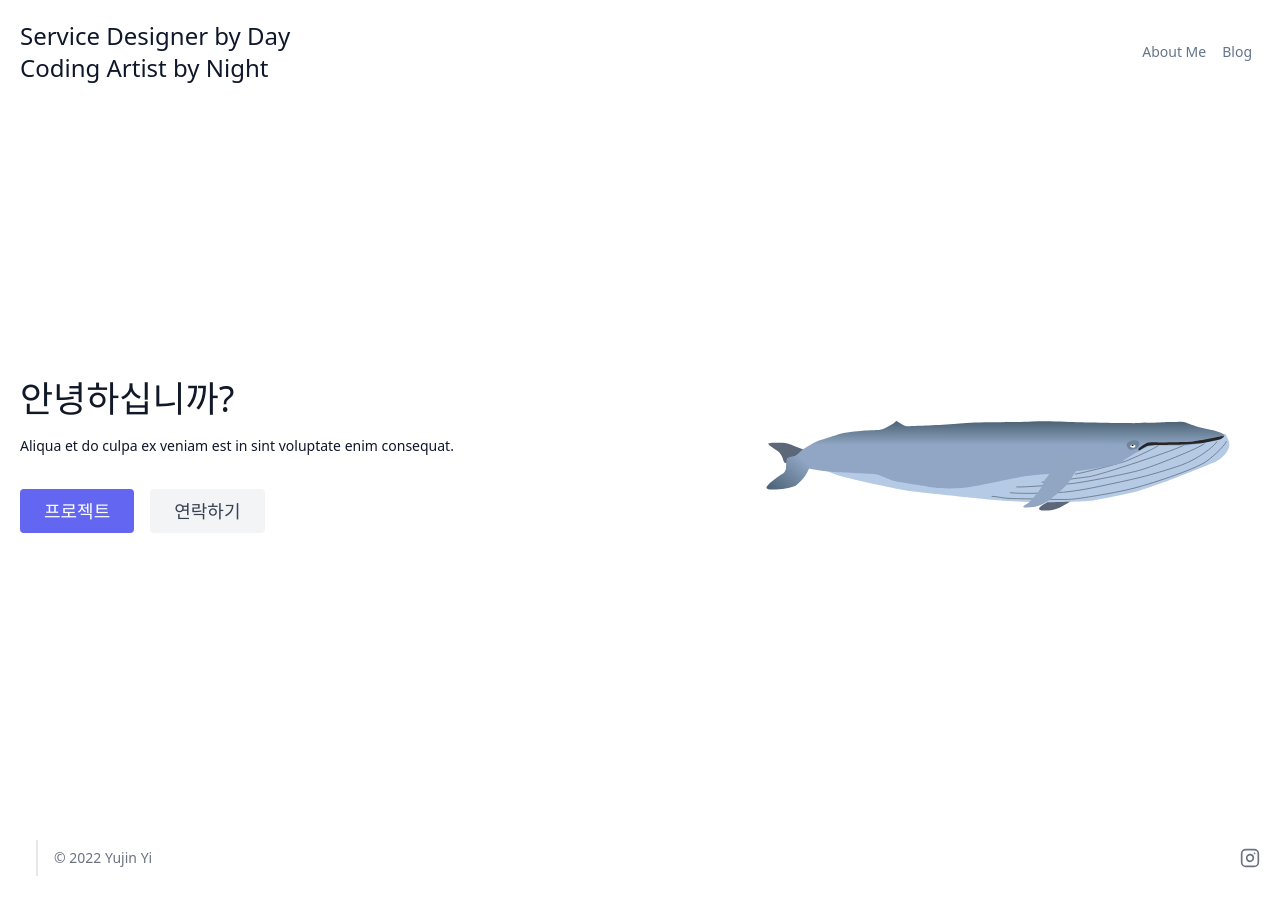
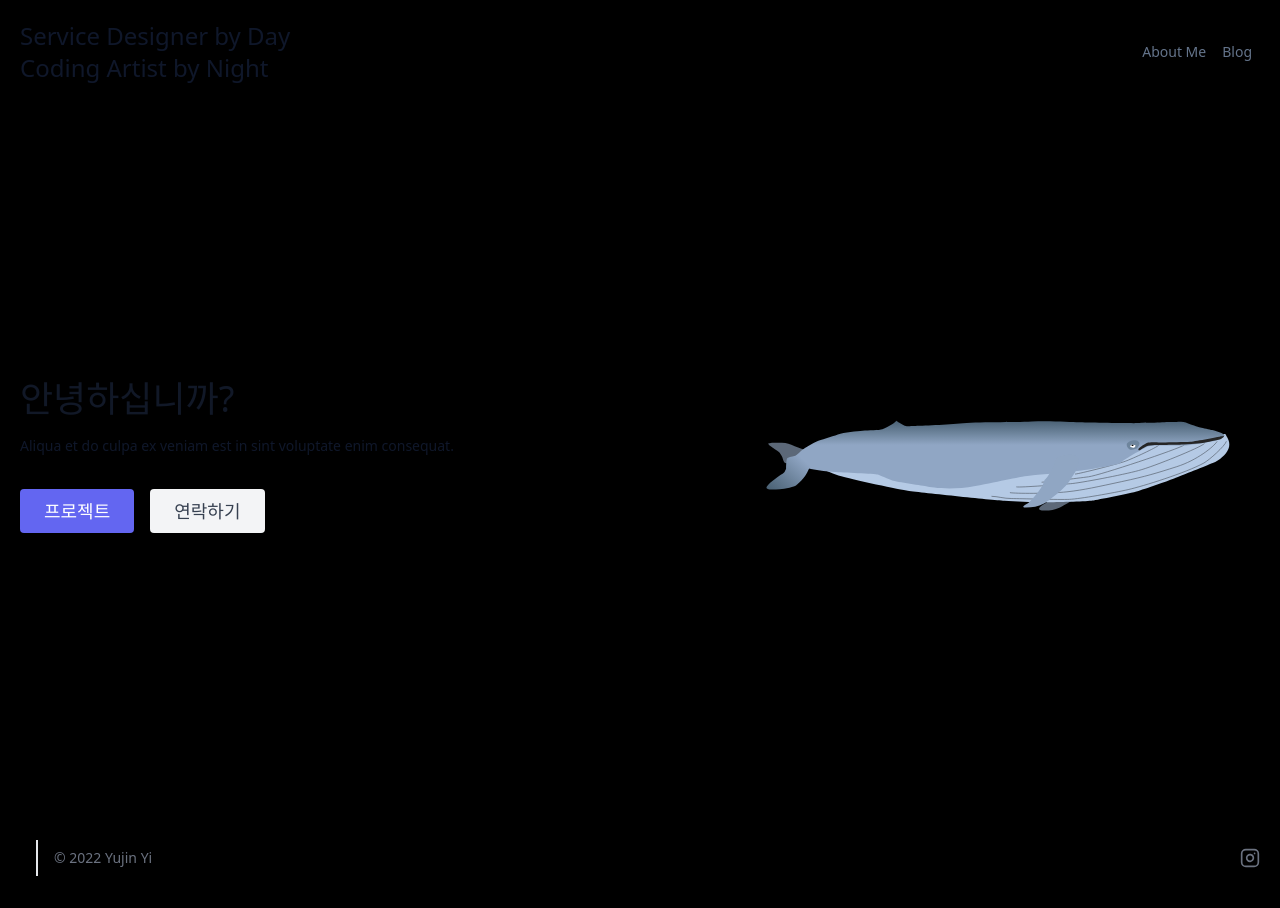
Before and after one commit to yiyujin/blog, a Next.js app: page / in a window 1280 px wide. Built offline with nearby package versions, Linux system fonts and the light colour scheme; no server answers.

Commit message:
bg to black

```diff
--- a/styles/globals.css
+++ b/styles/globals.css
@@ -3,7 +3,9 @@
 @tailwind utilities;
 
 .bg-primary{
-    @apply bg-white dark:bg-black
+    /* @apply bg-white dark:bg-black */
+
+    background-color: black;
 }
 
 h1, h2, h3, h4, h5, h6, p{
@@ -61,7 +63,3 @@ p{
 .dates{
     color: rgba(255,255,255,0.24) !important;
 }
-
-.body{
-    background-color: black !important;
-}
```
